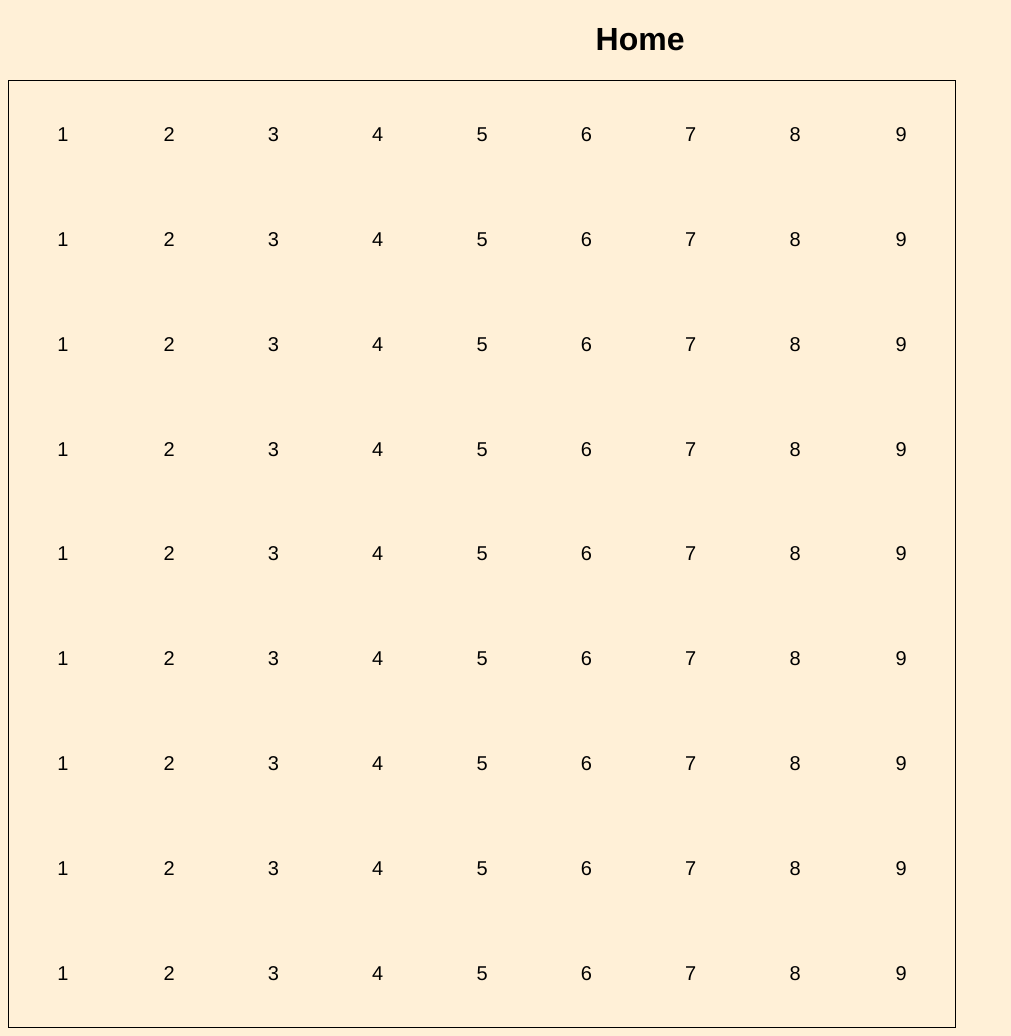
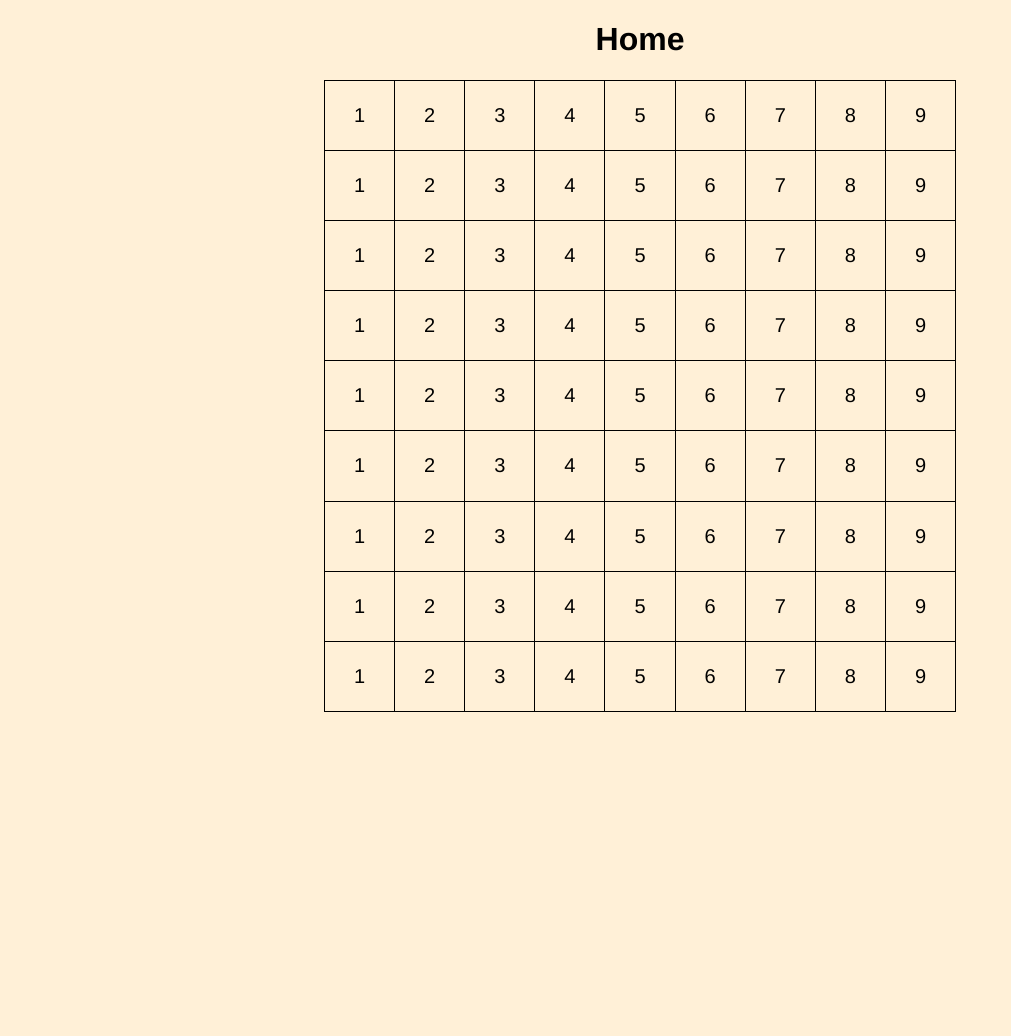
Before and after one commit to timmy-quinn/pyFlaskSimple, a Flask app: page /views/ in a window 1280 px wide. Shown: the whole page, without its empty margins (0-1011 px from the left). After the commit the page ends 712 px from the top, so only its background shows below. Run offline with Flask 3, Linux system fonts and the light colour scheme.

Commit message:
Reformated table for sudoku

```diff
--- a/static/styles.css
+++ b/static/styles.css
@@ -9,7 +9,9 @@ body {
 }
 
 .sudoku-container{
-    width: 75%;
+    margin-left: auto;
+    margin-right: auto;
+    width: 50%;
     aspect-ratio: 1/1;
     font-size: 1.25rem;
     font-weight: 400;
@@ -21,12 +23,14 @@ body {
     height: 100%;
     border-collapse: collapse;
     border: 1px solid;
+
 }
 
 
-.sudoku-grid th
+.sudoku-grid th {
+    border: 1px solid;
+}
 
 .sudoku-grid td {
-    border: 10px solid;
-    border-color: rgb(0, 0, 0);
+    border: 1px solid;
 }
```
